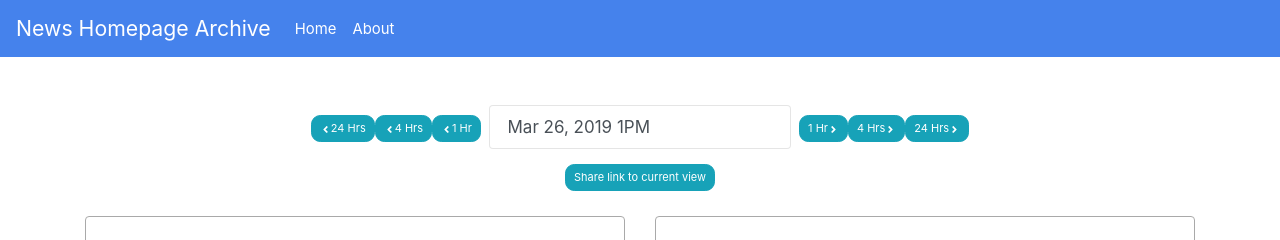
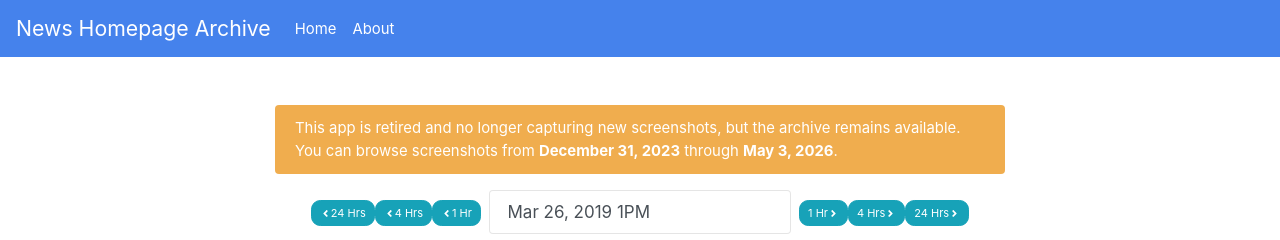
Before and after one commit to nrjones8/news-archive-explorer, a React (Create React App) app: page /about in a window 1280 px wide. Shown: the top 240 px of the page. Built offline with nearby package versions, Linux system fonts and the light colour scheme.

Commit message:
set a max date and clarify what's available

```diff
--- a/src/About.js
+++ b/src/About.js
@@ -1,6 +1,8 @@
 import React, { Component } from 'react';
+import moment from 'moment';
 
 import NavBar from './NavBar.js';
+import { MIN_DATE, MAX_DATE } from './App.js';
 
 import 'bootswatch/dist/litera/bootstrap.css';
 import 'react-datepicker/dist/react-datepicker.css';
@@ -14,7 +16,11 @@ class About extends Component {
             <div className="container mt-5">
                 <h2>About this project</h2>
                 <p>
-                    The screenshots used in this project are taken once an hour, across a number of websites, starting January 1, 2019. However, screenshots from before Jan 1, 2024 have been archived in cold storage and are not available to view here - please reach out using the contact info below if you are interested in accessing older screenshots.
+                    This project has been retired as of {moment(MAX_DATE).format('MMMM D, YYYY')}, but the screenshot archive remains available to browse.
+                    Screenshots were taken once an hour across a number of news websites starting January 1, 2019; screenshots
+                    from {moment(MIN_DATE).format('MMMM D, YYYY')} through {moment(MAX_DATE).format('MMMM D, YYYY')} are
+                    available here. Earlier screenshots have been moved to cold storage — please reach out using the contact
+                    info below if you are interested in accessing them.
                     You can find more information about the source of the screenshots, and how to use them for your own project, <a href="https://github.com/nrjones8/website-screenshotter#news-homepage-archive" target="_blank" rel="noopener noreferrer">here</a>.
                 </p>
                 <p>
--- a/src/App.js
+++ b/src/App.js
@@ -19,10 +19,10 @@ import './App.css';
 
 // When screenshots are first available - zero-indexed dates, this is JS
 // While there are some older screenshots available, they've been moved to cold storage
-const MIN_DATE = new Date(2024, 0, 0);
+export const MIN_DATE = new Date(2024, 0, 0);
 
-// TODO - make sure timezones are handled correctly here, they're probably not
-const MAX_DATE = new Date();
+// Hardcoded to the last date screenshots were captured (app retirement date)
+export const MAX_DATE = new Date(2026, 4, 3);
 
 // Event like changing date, changing websites shown, etc
 const EVENT_CAT_VIEW_CHANGE = 'Screenshot View Change';
@@ -162,6 +162,16 @@ class App extends Component {
       <div className="App-wrapper">
         <NavBar />
         <div className="container mt-5">
+          <div className="row justify-content-md-center">
+            <div className="col-md-8">
+              <div className="alert alert-warning" role="alert">
+                This app is retired and no longer capturing new screenshots, but the archive remains
+                available. You can browse screenshots from{' '}
+                <strong>{moment(MIN_DATE).format('MMMM D, YYYY')}</strong> through{' '}
+                <strong>{moment(MAX_DATE).format('MMMM D, YYYY')}</strong>.
+              </div>
+            </div>
+          </div>
           <div className="form-row justify-content-md-center">
               {/*
                 TODO this would work much better with at "timeline"-like picker...like http://visjs.org/timeline_examples.html
```
